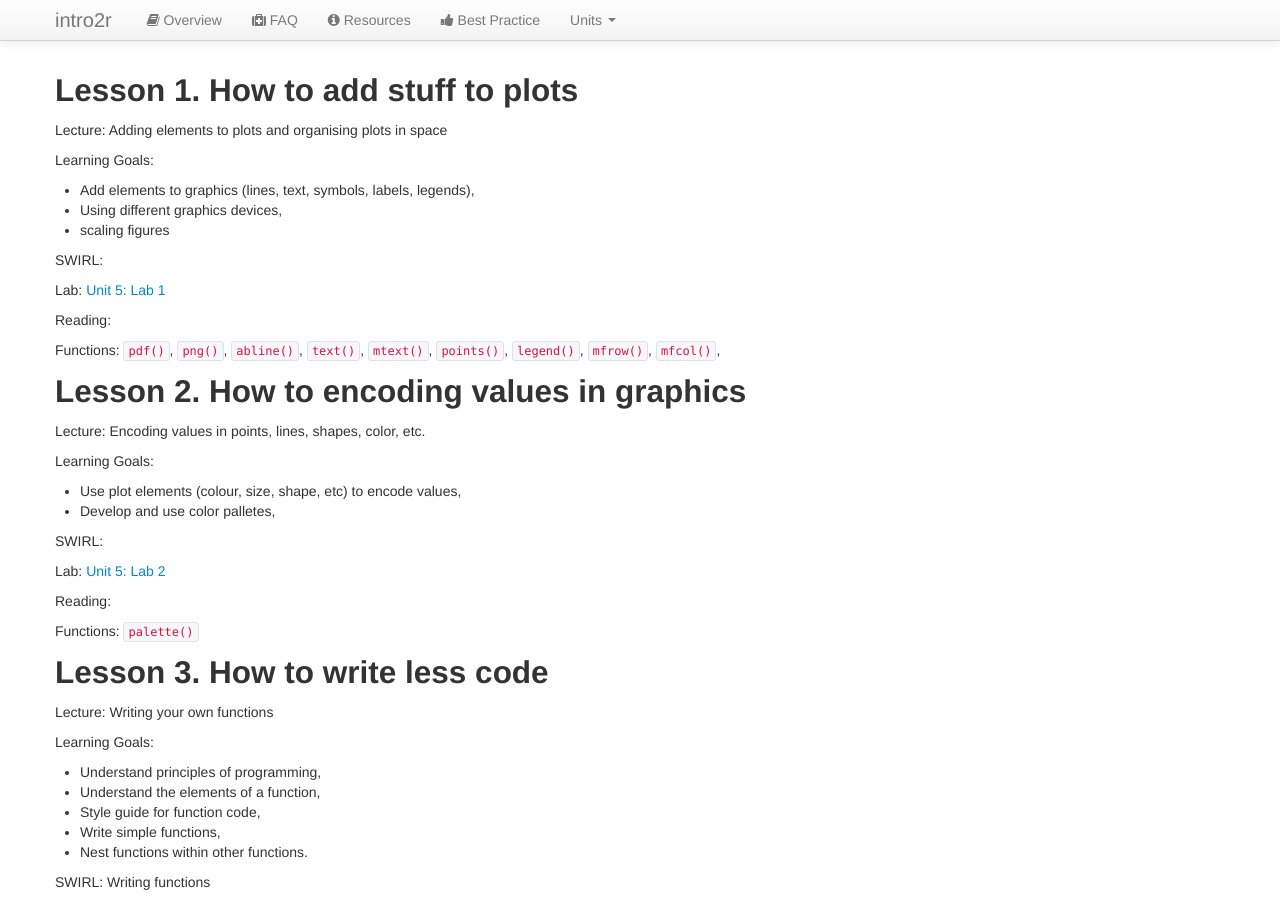
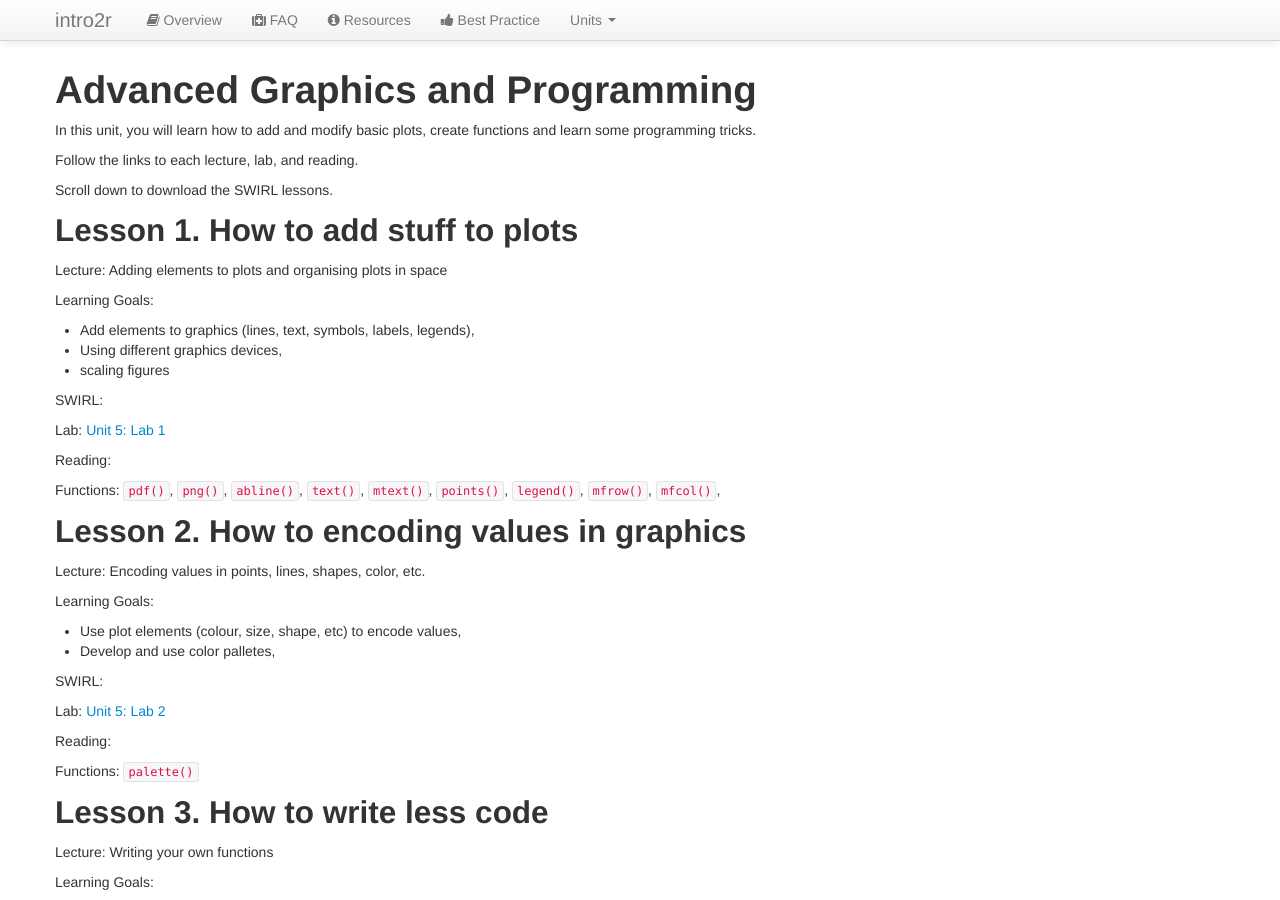
Before and after one commit to intro2r/intro2r, a Jekyll site: the page built from unit5/index.md, in a window 1280 px wide and 900 px high. Built offline with Jekyll 4.4.1, drawn with Linux system fonts in a browser that asks for light colours.

Commit message:
Update index.md

```diff
--- a/unit5/index.md
+++ b/unit5/index.md
@@ -2,6 +2,15 @@
 layout: default
 title: Advanced Graphics and Programming
 ---
+
+# Advanced Graphics and Programming
+
+In this unit, you will learn how to add and modify basic plots, create functions and learn some programming tricks.
+
+Follow the links to each lecture, lab, and reading.
+
+Scroll down to download the SWIRL lessons.
+
 
 ## Lesson 1. How to add stuff to plots
 
```
